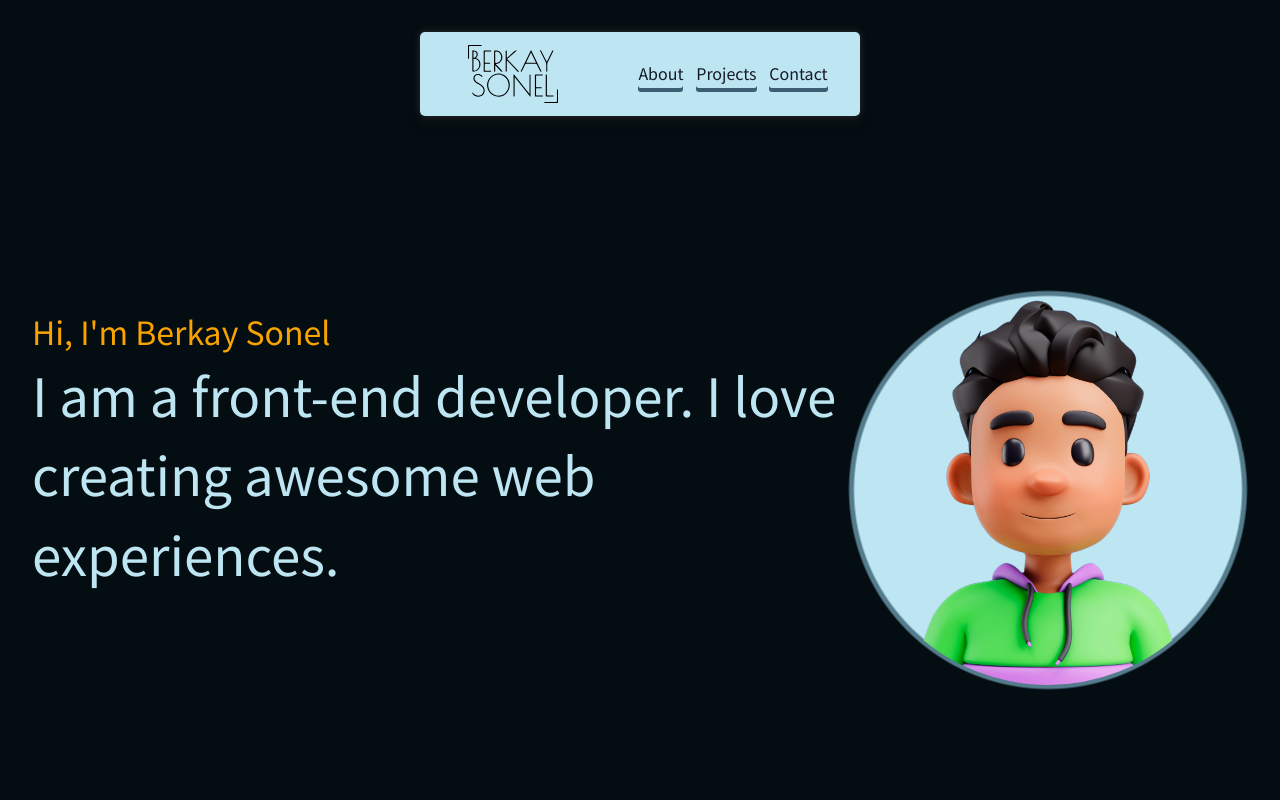
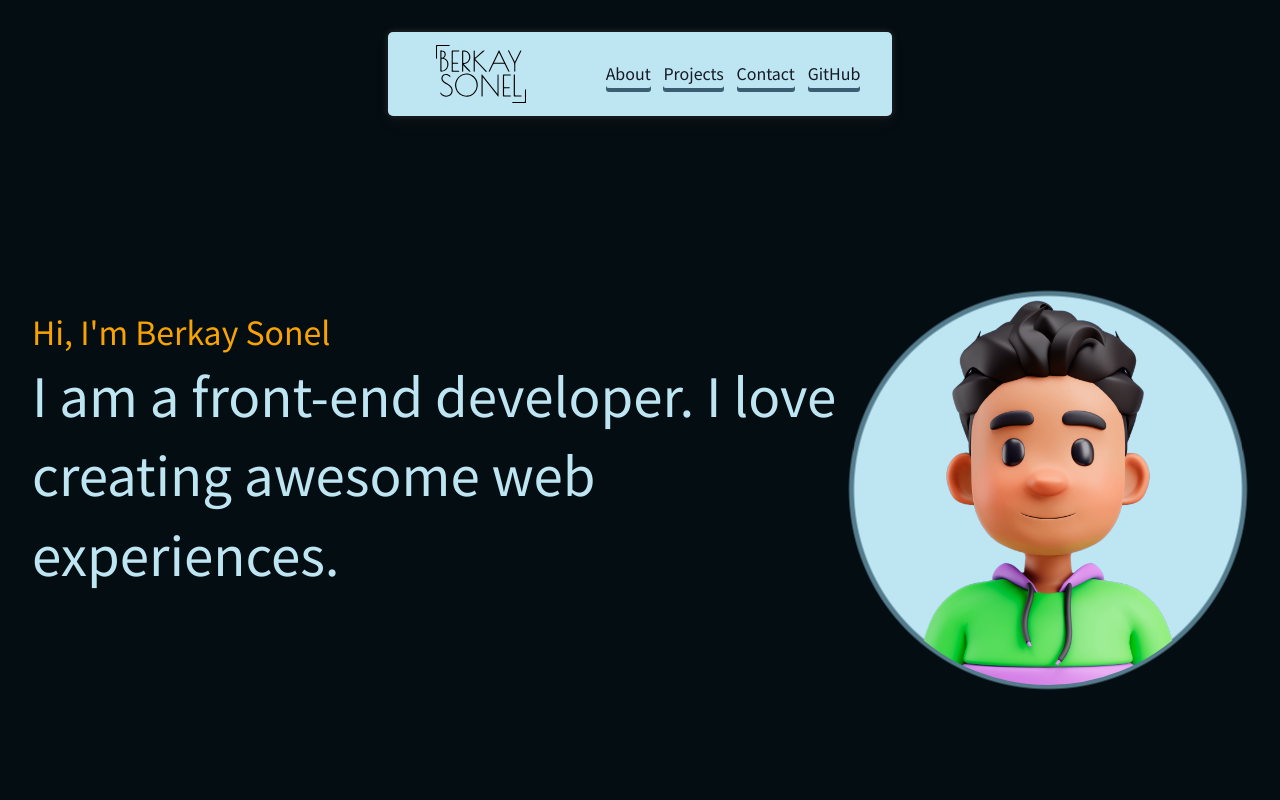
Before and after one commit to berkaysson/berkaysson-portfolio-site, a React (Create React App) app: page / in a window 1280 px wide. Shown: the top 800 px of the page. Built offline with nearby package versions, Linux system fonts and the light colour scheme.

Commit message:
Add github link

```diff
--- a/src/Components/Navigation/Navigation.js
+++ b/src/Components/Navigation/Navigation.js
@@ -70,9 +70,13 @@ const Navigation = () => {
                 <a href="#about">About</a>
                 <a href="#projects">Projects</a>
                 <a href="#contact">Contact</a>
+                <a href="https://github.com/berkaysson" target="_blank" rel="noreferrer">GitHub</a>
               </>
             ) : (
-              <Link to="/">Home</Link>
+              <>
+                <Link to="/">Home</Link>
+                <a href="https://github.com/berkaysson" target="_blank" rel="noreferrer">GitHub</a>
+              </>
             )}
           </NavigationMenuWrapper>
         </NavigationWrapper>
```
